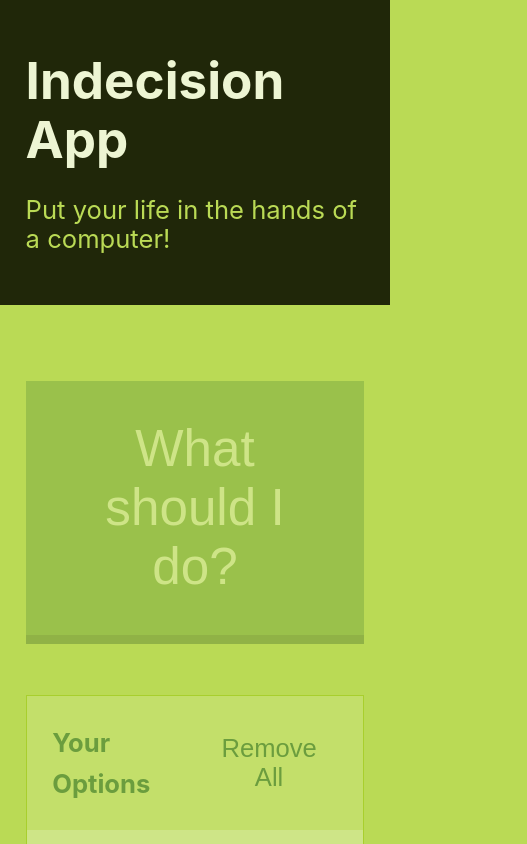
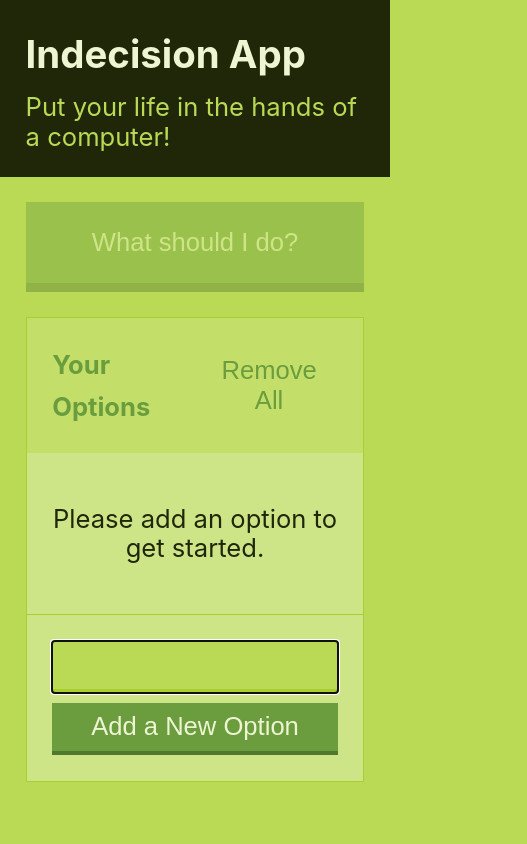
Before and after one commit to bvsatyaram/expensify, a React app: page / in a window 390 px wide. Shown: the top 844 px of the page, 527 px wide, since content can reach past the window. Built offline with nearby package versions, Linux system fonts and the light colour scheme.

Commit message:
Mobile considerations
Lecture: #72

```diff
--- a/src/styles/common/_button.scss
+++ b/src/styles/common/_button.scss
@@ -4,7 +4,7 @@ button {
   border-bottom: 0.3rem solid darken($secondary-color, 10%);
   color: $light-color;
   cursor: pointer;
-  padding: 0.6rem;
+  padding: $size-xs;
 
   &.button-link {
     background-color: transparent;
@@ -18,9 +18,9 @@ button {
 
   &.button-xl {
     border-bottom-width: 0.6rem;
-    font-size: $size-l;
-    margin-bottom: $size-l;
-    padding: ($size-l + $size-m)/2;
+    font-size: $size-m;
+    margin-bottom: $size-m;
+    padding: $size-m;
     width: 100%;
   }
 
@@ -33,3 +33,11 @@ button {
     opacity: 0.4;
   }
 }
+
+@media (min-width: $desktop-breakpoint) {
+  button.button-xl {
+    font-size: $size-m;
+    margin-bottom: $size-m;
+    padding: ($size-l + $size-m)/2;
+  }
+}
--- a/src/styles/common/_theme.scss
+++ b/src/styles/common/_theme.scss
@@ -8,6 +8,8 @@ $default-font:  -apple-system,
                 "Helvetica Neue",
                 sans-serif;
 
+$desktop-breakpoint: 45rem;
+
 // Colors
 $primary-color: #bada55;
 $secondary-color: #6b9d3e;
@@ -15,6 +17,7 @@ $dark-color: darken($primary-color, 50%);
 $light-color: lighten($primary-color, 30%);
 
 // Spacing
+$size-xs: 0.6rem;
 $size-s: 1rem;
 $size-m: 1.6rem;
 $size-l: 3.2rem;
--- a/src/styles/components/_add_option.scss
+++ b/src/styles/components/_add_option.scss
@@ -1,5 +1,6 @@
 .add_option {
   display: flex;
+  flex-direction: column;
   padding: $size-m;
 
   input {
@@ -8,7 +9,17 @@
     border-bottom: 0.3rem solid darken($primary-color, 10%);
     color: $secondary-color;
     flex-grow: 1;
-    padding: 0 $size-s;
-    margin-right: $size-s;
+    padding: $size-xs;
+    margin: 0 0 $size-xs;
   }
 }
+
+@media (min-width: $desktop-breakpoint) {
+  .add_option {
+    flex-direction: row;
+
+    input {
+      margin: 0 $size-s 0 0;
+    }
+  }
+}
--- a/src/styles/components/_header.scss
+++ b/src/styles/components/_header.scss
@@ -1,18 +1,35 @@
 header {
   background-color: $dark-color;
-  margin-bottom: $size-xl;
-  padding: $size-m 0;
+  margin-bottom: $size-m;
+  padding: $size-s 0;
 
   h1 {
     color: $light-color;
-    font-size: $size-l;
-    margin: $size-m 0;
+    font-size: ($size-l + $size-m)/2;
+    margin: $size-s 0;
   }
 
   h2 {
     color: $primary-color;
     font-size: $size-m;
     font-weight: normal;
-    margin: 0 0 $size-m;
+    margin: 0 0 $size-xs;
   }
 }
+
+@media (min-width: $desktop-breakpoint) {
+  header {
+    margin-bottom: $size-xl;
+    padding: $size-m 0;
+
+    h1 {
+      font-size: $size-l;
+      margin: $size-m 0;
+    }
+
+    h2 {
+      font-size: $size-m;
+      margin: 0 0 $size-m;
+    }
+  }
+}
--- a/src/styles/components/_option.scss
+++ b/src/styles/components/_option.scss
@@ -2,9 +2,15 @@
   border-bottom: 1px solid lighten($dark-color, 40%);
   display: flex;
   justify-content: space-between;
-  padding: $size-m;
+  padding: $size-s;
 
   p {
     word-break: break-all;
   }
 }
+
+@media (min-width: $desktop-breakpoint) {
+  .option {
+    padding: $size-m;
+  }
+}
```
